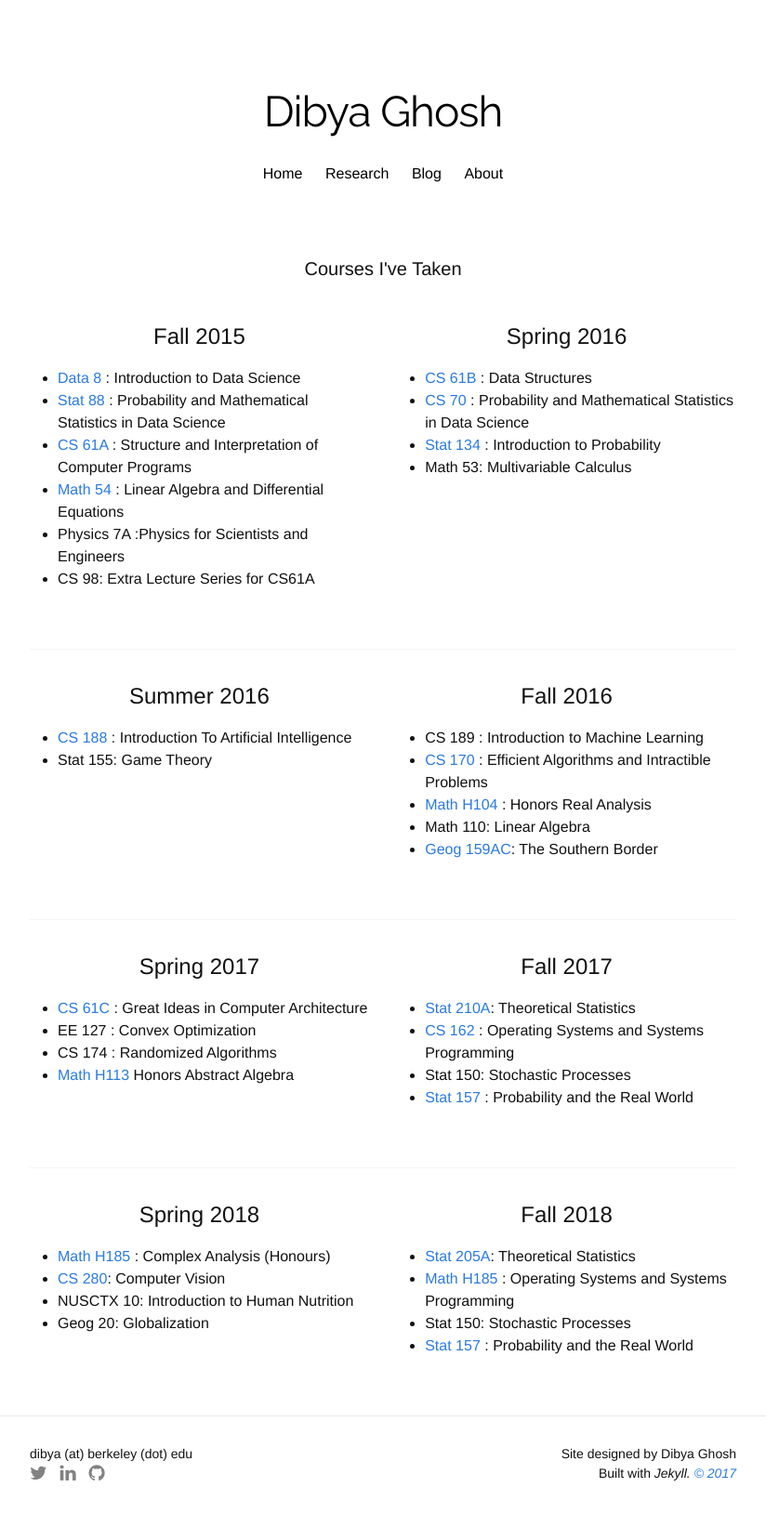
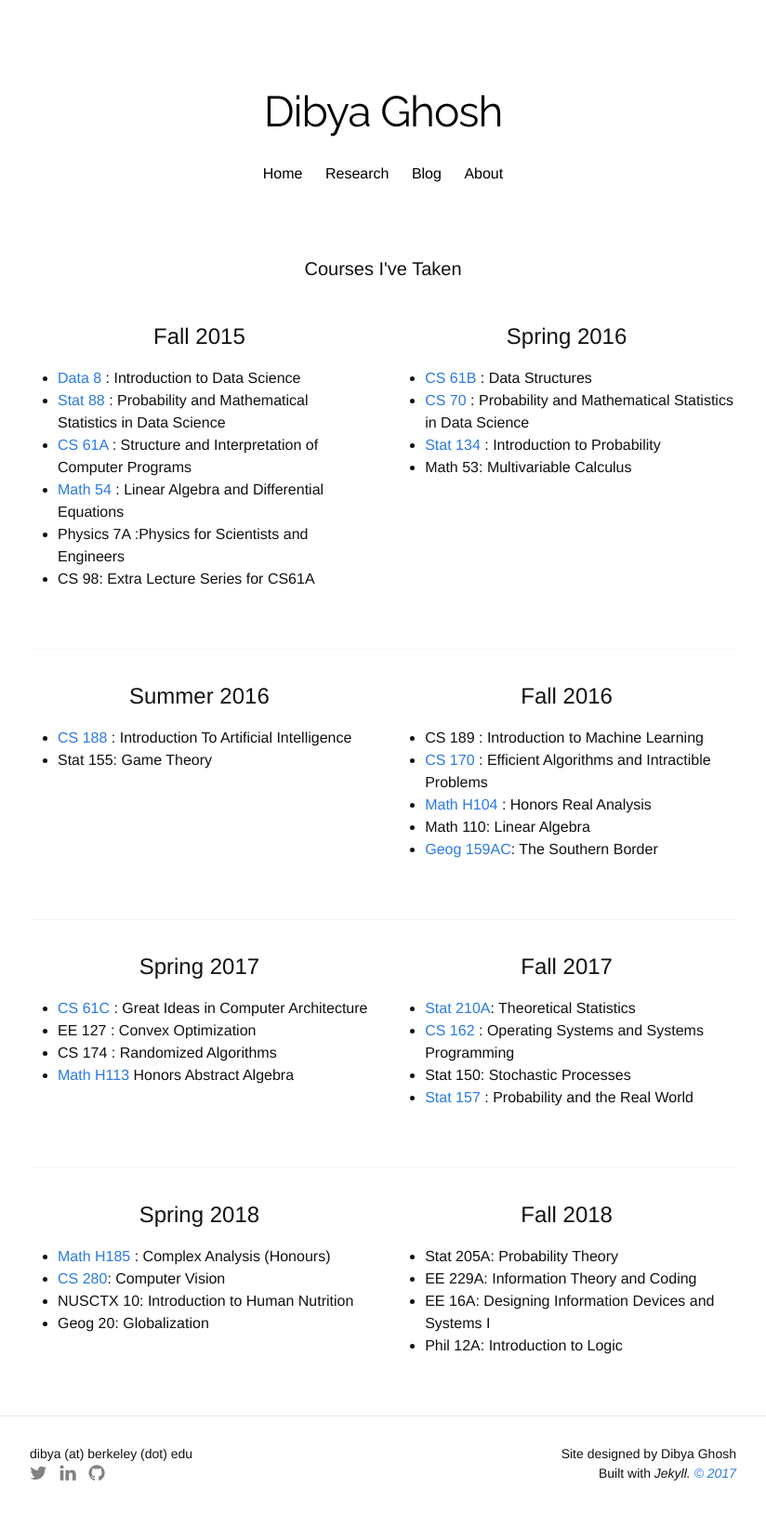
Before and after one commit to dibyaghosh/dibyaghosh.github.io, a Jekyll site: the page built from courses.html, in a window 1280 px wide. Shown: the whole page at 93% size, without its empty margins (228-1052 px from the left). Built offline with Jekyll 4.4.1, drawn with Linux system fonts in a browser that asks for light colours; nearby versions of some CDN libraries; some web fonts are replaced.

Commit message:
Fixed Fa18 courses

```diff
--- a/courses.html
+++ b/courses.html
@@ -116,9 +116,9 @@ title: "Courses I've Taken'"
 
     <h2> Fall 2018</h2>
         <ul>
-    <li><a href="https://www.stat.berkeley.edu/~wfithian/courses/stat210a/">Stat 205A</a>: Theoretical Statistics</li>
-    <li> <a href="https://inst.eecs.berkeley.edu/~cs162/fa17/">Math H185</a> : Operating Systems and Systems Programming</li>
-    <li> Stat 150: Stochastic Processes </li>
-    <li> <a href="https://www.stat.berkeley.edu/~aldous/157/index.html">Stat 157</a> : Probability and the Real World</li>
+            <li> Stat 205A: Probability Theory </li>
+            <li> EE 229A: Information Theory and Coding </li>
+            <li> EE 16A: Designing Information Devices and Systems I </li>
+            <li> Phil 12A: Introduction to Logic </li>
     </ul>
   </div>
```
